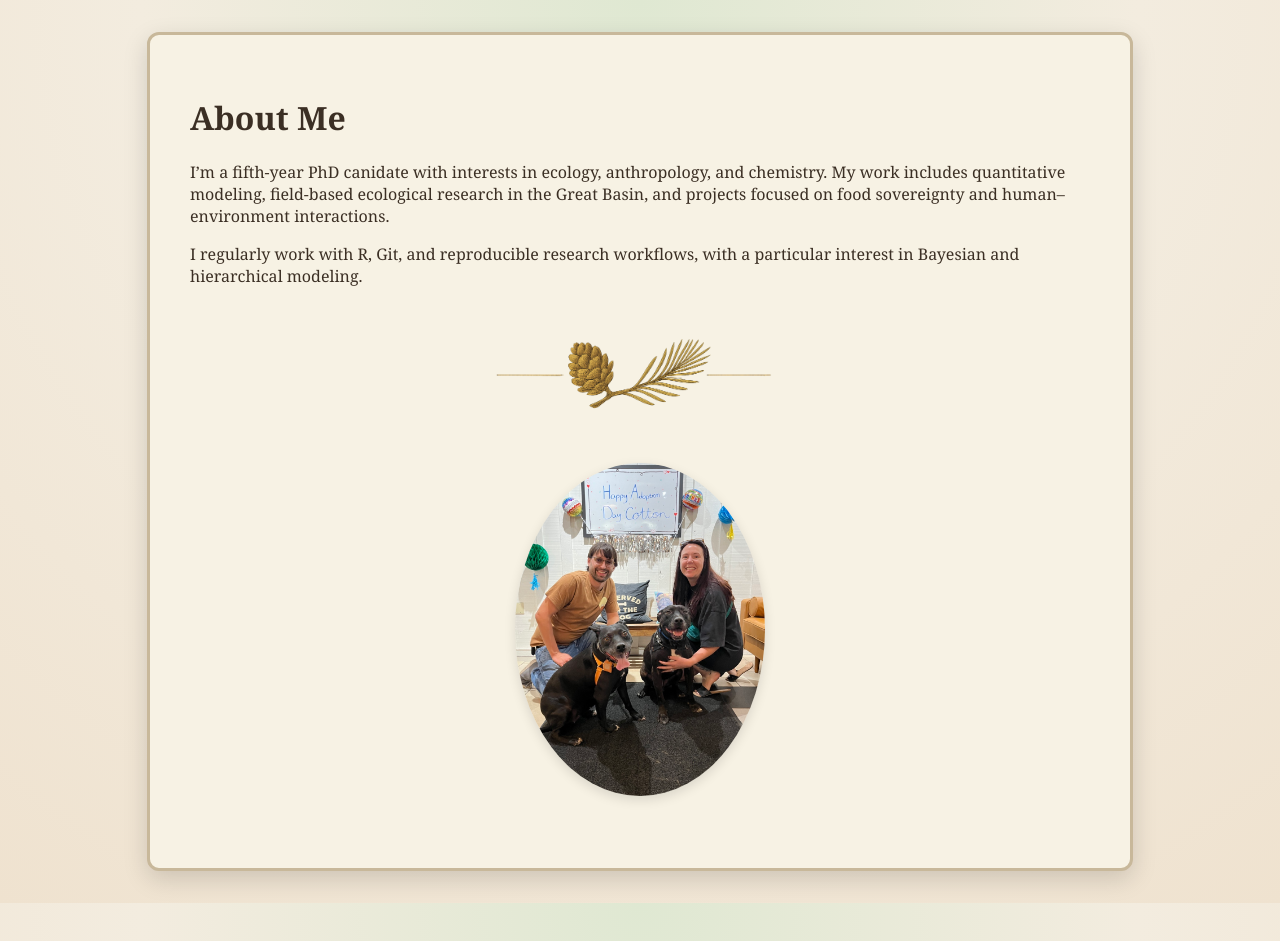
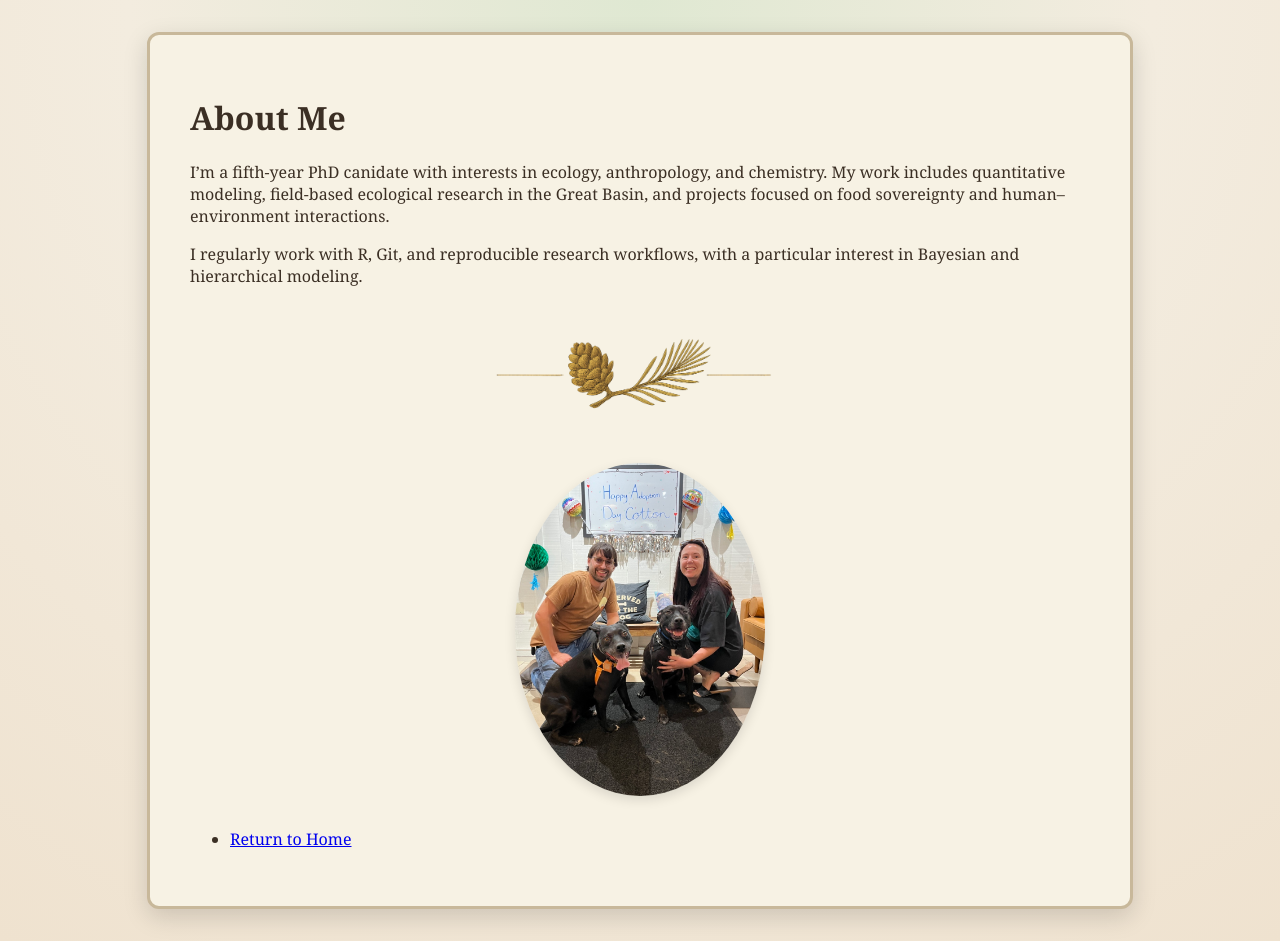
Before and after one commit to ChloeCollierAllen/ChloeCollierAllen.github.io, a Jekyll site: the page built from about.md, in a window 1280 px wide. Built offline with Jekyll 4.4.1, drawn with Linux system fonts in a browser that asks for light colours.

Commit message:
Update about.md
updating_about.md

```diff
--- a/about.md
+++ b/about.md
@@ -20,3 +20,5 @@ particular interest in Bayesian and hierarchical modeling.
   alt="Photo of Chloe completing fieldwork"
   class="profile-photo"
 />
+
+- [Return to Home](./)
```
